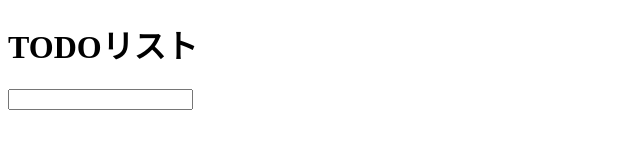
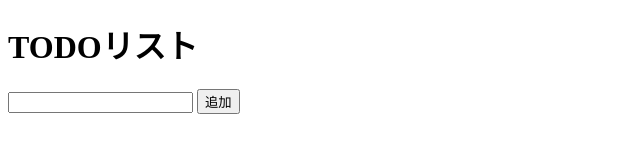
Before and after one commit to taiju59/js-todo, a plain HTML site: page index.html in a window 1280 px wide. Shown: the whole page, without its empty margins (0-640 px from the left). Drawn offline with Linux system fonts and the light colour scheme.

Commit message:
ボタンの追加

```diff
--- a/index.html
+++ b/index.html
@@ -6,5 +6,6 @@
   <body>
     <h1>TODOリスト</h1>
     <input />
+    <button>追加</button>
   </body>
 </html>
```
